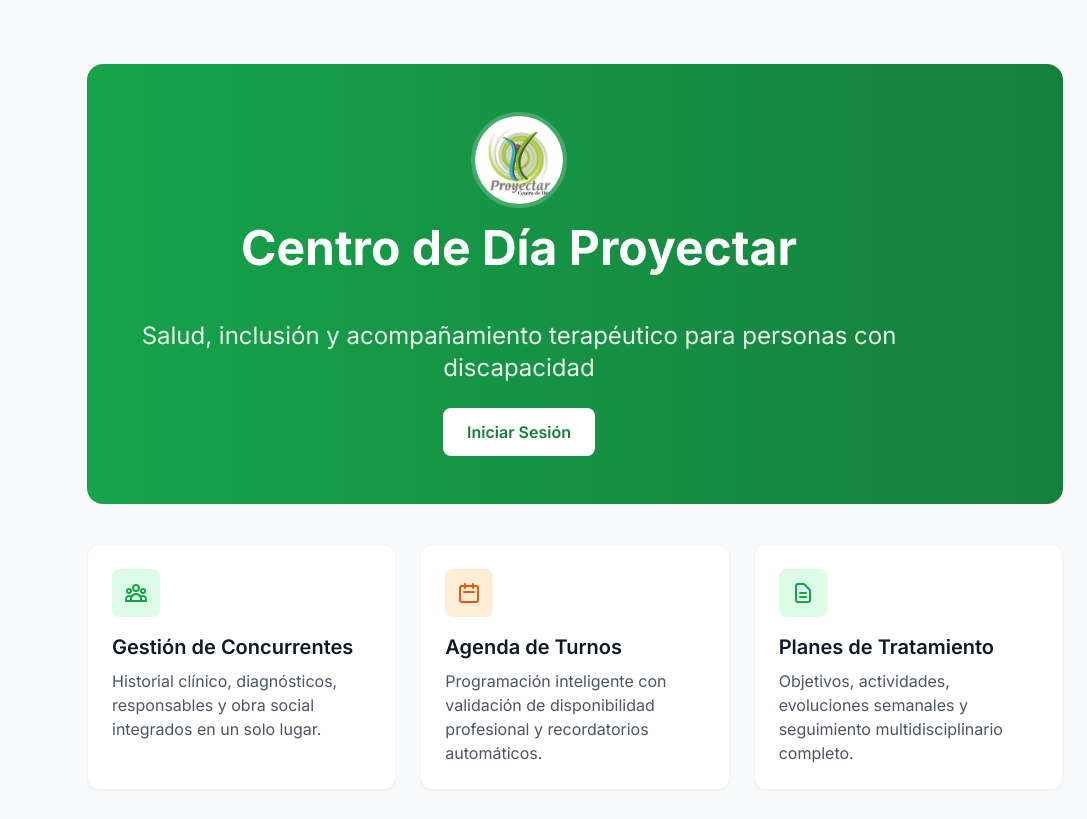
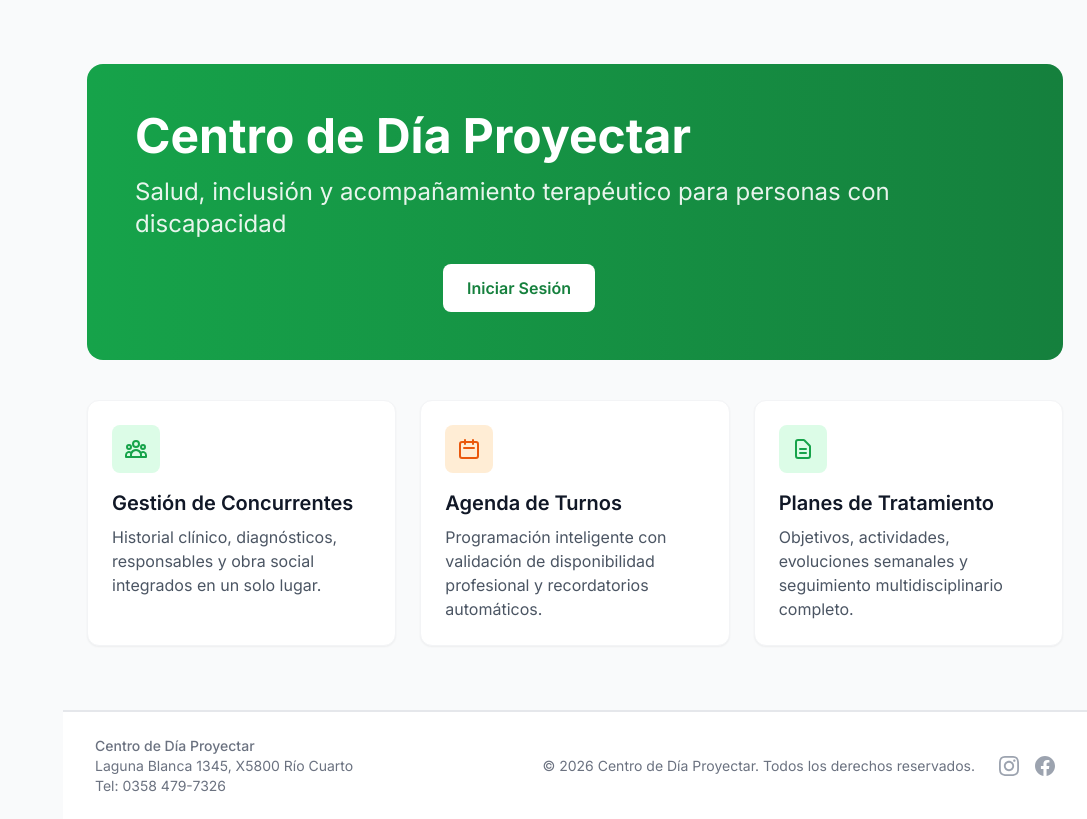
Before and after one commit to Maxi-Lopez/Practica_Profesionalizante_II_Lopez, a Django app: template templates/home.html in a window 1280 px wide. Shown: the part 65-884 px from the top of the page, without its empty margins (193-1280 px from the left). After the commit the page ends 856 px from the top, so only its background shows below. Run offline with Django 5.2, Linux system fonts and the light colour scheme; the template is opened without the code that fills it, so the values that code supplies are empty; parts of the project's set-up code (start-up, migrations or seed data) failed here and were passed over; some libraries are stand-ins or nearby versions.

Commit message:
style(ui): ajustes finales en el banner y logo del home

```diff
--- a/templates/home.html
+++ b/templates/home.html
@@ -8,11 +8,8 @@
     <!-- Hero Section -->
     <div class="bg-gradient-to-r from-primary-600 to-primary-700 rounded-2xl p-8 md:p-12 text-white mb-10">
         <div class="max-w-3xl">
-            <div class="flex flex-col items-center mb-8">
-                <img src="{% static 'img/logo_home.jpg' %}" alt="Centro de Día Proyectar" class="rounded-full object-cover h-24 w-24 mx-auto mb-4 border-4 border-white/20">
-                <h1 class="text-4xl md:text-5xl font-bold mb-4 text-center">Centro de Día Proyectar</h1>
-            </div>
-            <p class="text-xl md:text-2xl mb-6 opacity-90 text-center">Salud, inclusión y acompañamiento terapéutico para personas con discapacidad</p>
+            <h1 class="text-4xl md:text-5xl font-bold mb-4">Centro de Día Proyectar</h1>
+            <p class="text-xl md:text-2xl mb-6 opacity-90">Salud, inclusión y acompañamiento terapéutico para personas con discapacidad</p>
             <div class="flex flex-wrap gap-4 justify-center">
                 {% if user.is_authenticated %}
                     <a href="{% url 'pacientes_list' %}" class="bg-white text-primary-700 px-6 py-3 rounded-lg font-semibold hover:bg-primary-50 transition-colors">
```
